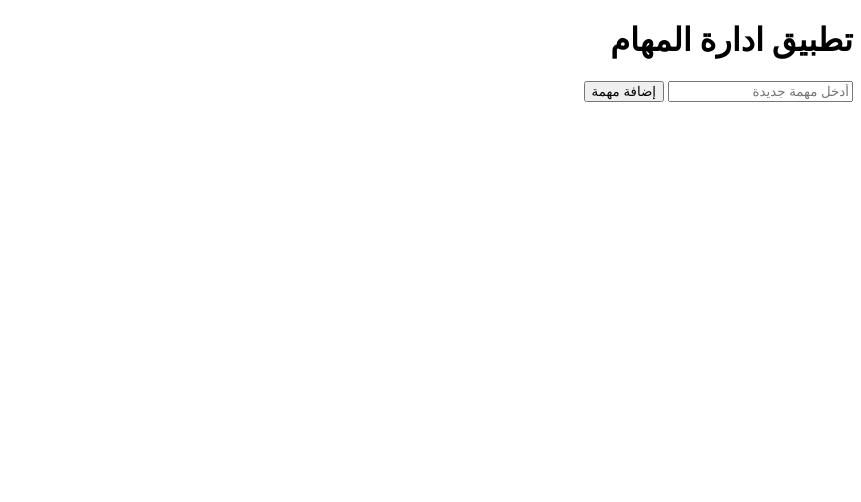
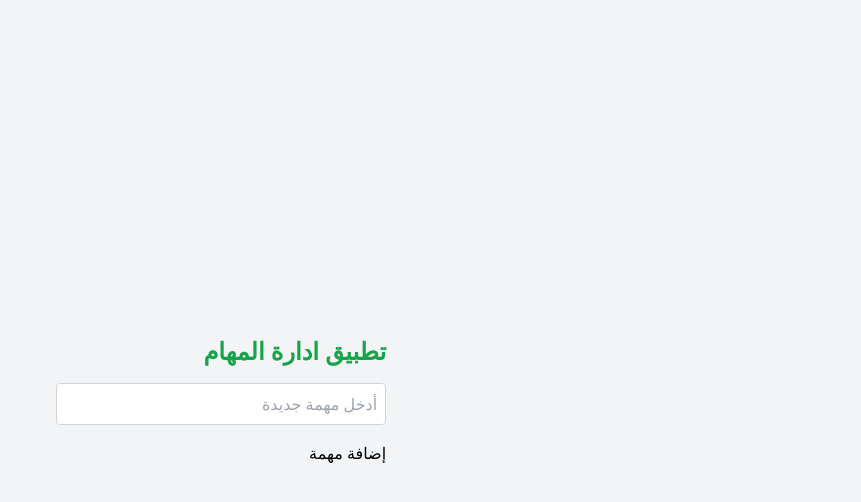
Before and after one commit to sadigatwork/todos, a plain HTML site: page index.html in a window 1280 px wide. Shown: the whole page, without its empty margins (419-1280 px from the left). Drawn offline with nearby package versions, Linux system fonts and the light colour scheme.

Commit message:
Add tailwind css body-input-div

```diff
--- a/index.html
+++ b/index.html
@@ -4,11 +4,17 @@
     <meta charset="UTF-8" />
     <meta name="viewport" content="width=device-width, initial-scale=1.0" />
     <title>تطبيق ادارة المهام</title>
+    <script src="https://cdn.tailwindcss.com"></script>
   </head>
-  <body>
+  <body class="bg-gray-100 min-h-screen flex items-center justify-center">
     <div>
-      <h1>تطبيق ادارة المهام</h1>
-      <input type="text" id="taskInput" placeholder="أدخل مهمة جديدة" />
+      <h1 class="text-2xl text-green-600 font-bold mb-4">تطبيق ادارة المهام</h1>
+      <input
+        class="border border-gray-300 p-2 rounded mb-4 w-full"
+        type="text"
+        id="taskInput"
+        placeholder="أدخل مهمة جديدة"
+      />
       <button id="addTaskButton">إضافة مهمة</button>
     </div>
   </body>
```
